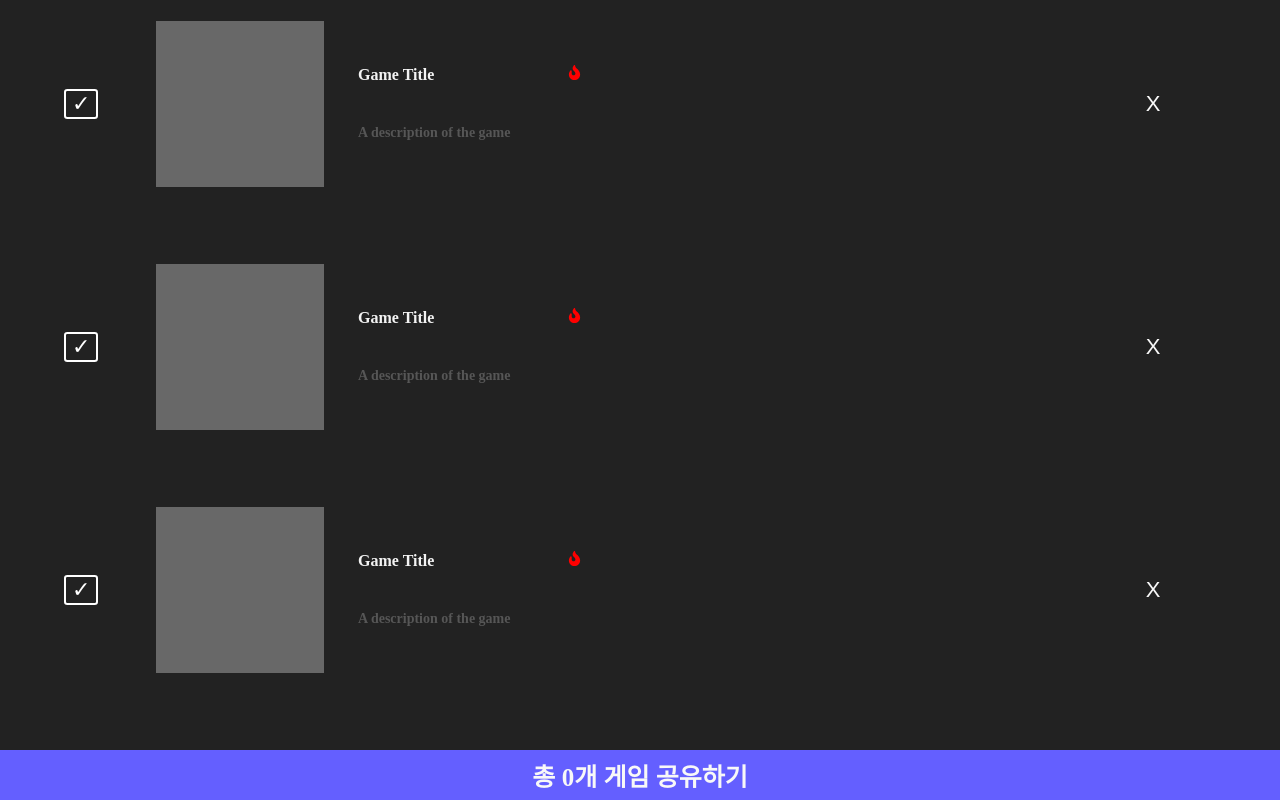
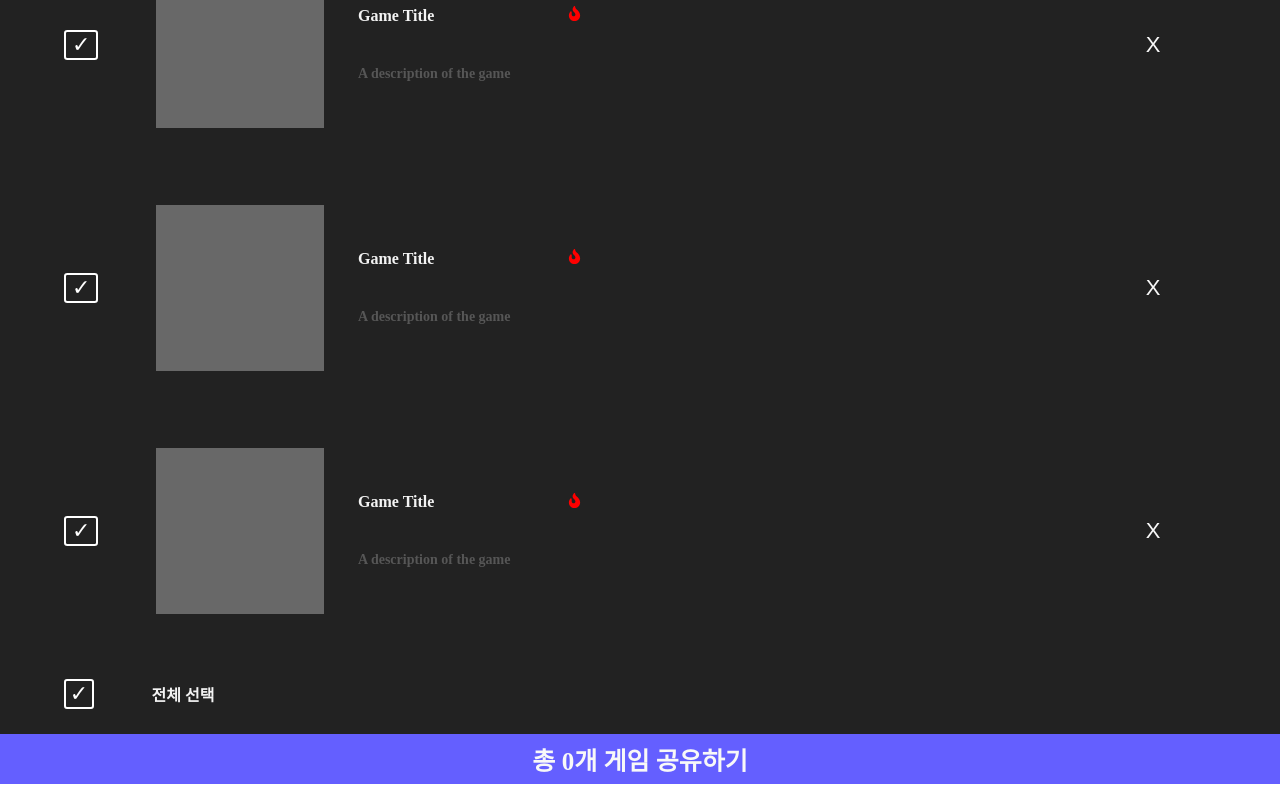
Before and after one commit to haeundae-triangle/hongsam-FE, a React (Create React App) app: page /GameBox in a window 1280 px wide. Shown: the part 613-1413 px from the top of the page. Built offline with nearby package versions, Linux system fonts and the light colour scheme.

Commit message:
Feat : 게임박스 페이지 TopBar 적용, 게임박스 페이지 CSS 수정

```diff
--- a/src/components/TopBar.jsx
+++ b/src/components/TopBar.jsx
@@ -2,7 +2,7 @@ import React from "react";
 import styled from 'styled-components';
 import { useNavigate } from "react-router-dom";
 
-const TopBar = ({ title }) => {
+const TopBar = ({ title,  }) => {
 
   const navigate = useNavigate();
 
--- a/src/pages/GameBox.js
+++ b/src/pages/GameBox.js
@@ -1,9 +1,7 @@
 import { useState } from 'react';
 import { useNavigate } from 'react-router-dom';
 
-import ToolbarTopSide from "../components/ToolbarTopside";
-// import { SearchBar } from "../components/SearchBar";
-// import { InBox } from "../components/GameBox/InBox"
+import TopBar from '../components/TopBar';
 import { Games } from "../components/Main/Games"
 import styled from 'styled-components';
 
@@ -15,17 +13,26 @@ const handleClick = () => {
   navigate('/MakeLink');
 };
 
+// 모든 게임 seletedList에 추가할 함수
+const handleAddAllGame = () => {}
+
 return (
   <Container>
-    <ToolbarTopSide />
-    {/* <InBox /> */}
-    {/* <SearchBar /> */}
+    <ContentsContainer>
+      <TopBar title={"게임 박스"}/>
       <GameContainer>
         <Games checkbox={true}/>
       </GameContainer>
+    </ContentsContainer>
+    <>
+      <TotalCheckContainer>
+        <AllCheckButton>✓</AllCheckButton>
+        <H3>전체 선택</H3>
+      </TotalCheckContainer>
       <ShareContainer onClick={handleClick}>
         <H2>총 {selectedList.length}개 게임 공유하기</H2>
       </ShareContainer>
+    </>
   </Container>
 );
 }
@@ -33,7 +40,18 @@ return (
 export default GameBox;
 
 const Container = styled.div`
+  display: flex;
+  flex-direction: column;
+  justify-content: space-between;
   background-color: #222222;
+  min-height: 98vh;
+  width: 100vw;
+`
+
+const ContentsContainer = styled.div`
+  display: flex;
+  flex-direction: column;
+  flex-grow: 1
 `
 
 const GameContainer = styled.div`
@@ -46,7 +64,28 @@ const ShareContainer = styled.div`
   justify-content: center;
   background-color: #645FFF;
   height: 50px;
-  margin-top: 3%;
+`
+
+const TotalCheckContainer = styled.div`
+  display: flex;
+  flex-direction: row;
+  margin: 1% 5%;
+  align-items: center;
+`
+
+const AllCheckButton = styled.button`
+  color: white;
+  border: 2px solid #ffffff;
+  border-radius: 10%;
+  margin: 0 5% 0 0;
+  width: 30px;
+  height: 30px;
+  display: flex;
+  align-items: center;
+  justify-content: center;
+  font-size: 22px;
+  background-color: ${(props) => (props.isSelected ? '#645FFF' : 'transparent')};
+  border: ${(props) => (props.isSelected ? '2px solid #645FFF' : '2px solid #ffffff')};
 `
 
 const H2 = styled.h2`
@@ -55,3 +94,9 @@ const H2 = styled.h2`
   text-align: center;
   justify-align: center;
 `
+
+const H3 = styled.h3`
+  color: #f3f3f3;
+  font-size: 16px;
+  justify-align: center;
+`
```
Lines whose indentation alone changed are shown as unchanged.
